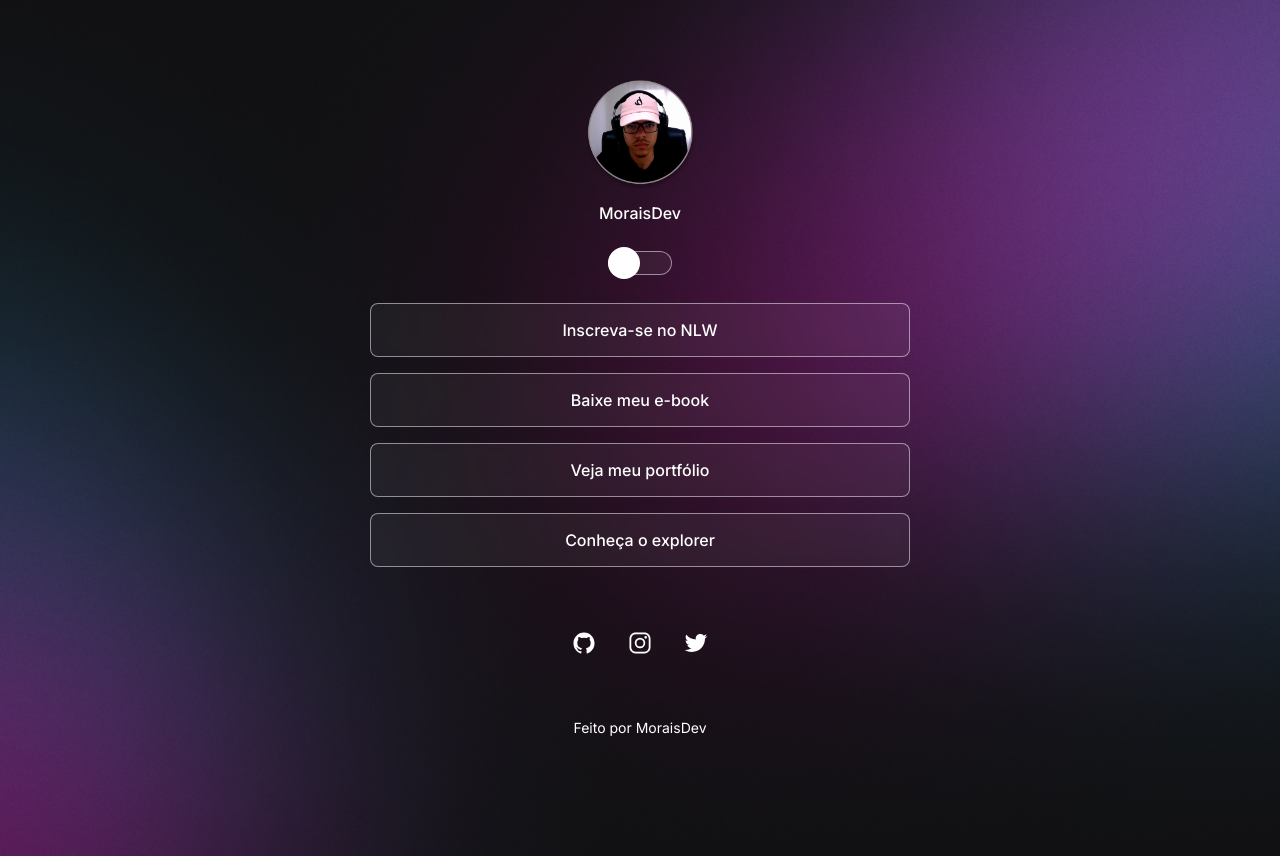
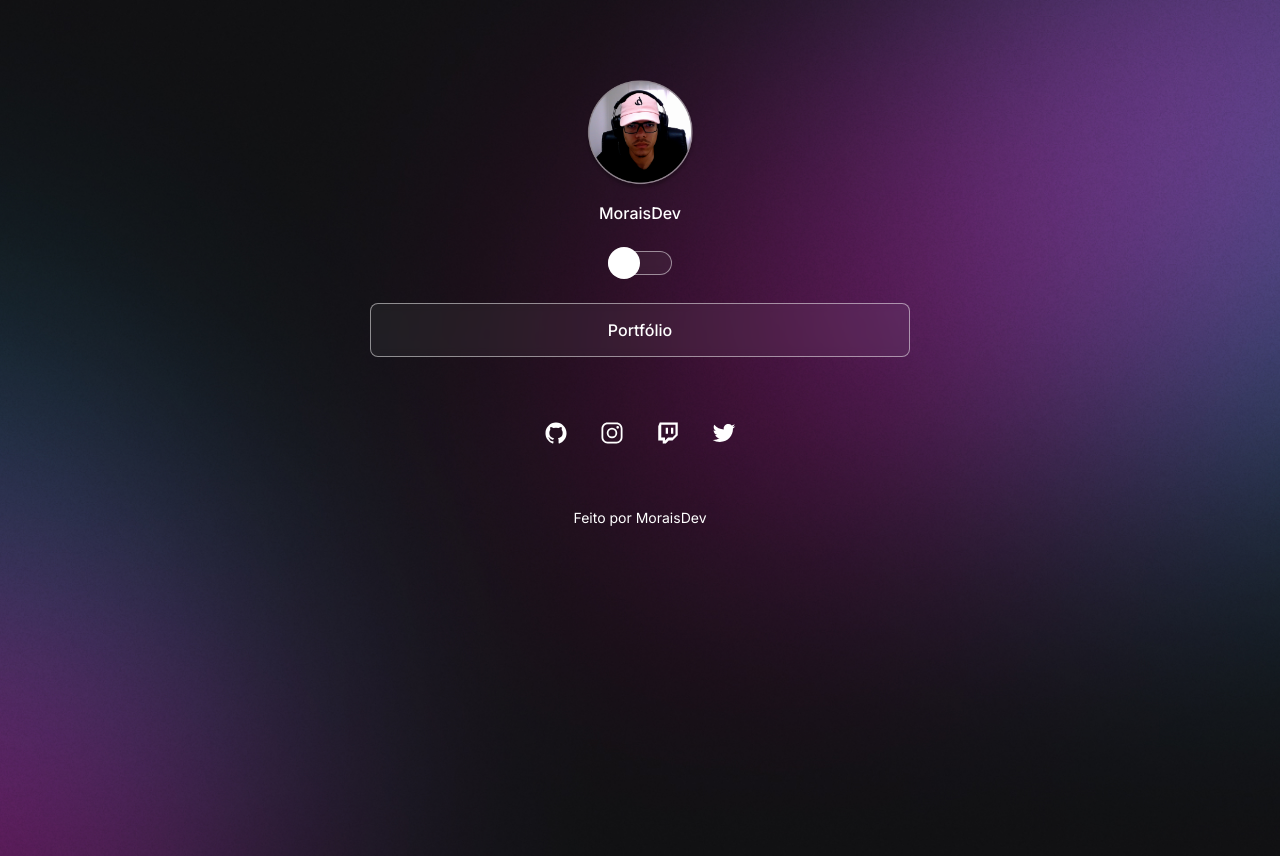
Before and after one commit to MoraiisDev/link-shortener, a plain HTML site: page index.html in a window 1280 px wide. Drawn offline with nearby package versions, Linux system fonts and the light colour scheme.

Commit message:
changing links

```diff
--- a/index.html
+++ b/index.html
@@ -25,17 +25,18 @@
         </div>
         <ul>
             <li>
+                <a href="https://github.com/MoraiisDev" target="_blank">
+                    Portfólio</a>
+            </li>
+            <!-- <li>
                 <a href="#" target="_blank">Inscreva-se no NLW</a>
             </li>
             <li>
                 <a href="#" target="_blank">Baixe meu e-book</a>
             </li>
             <li>
-                <a href="#" target="_blank">Veja meu portfólio</a>
-            </li>
-            <li>
                 <a href="#" target="_blank">Conheça o explorer</a>
-            </li>
+            </li> -->
         </ul>
 
         <div class="social-links">
@@ -45,9 +46,9 @@
             <a href="https://www.instagram.com/mooraiis__/" target="_blank">
                 <ion-icon name="logo-instagram"></ion-icon>
             </a>
-            <!-- <a href="#">
-                <ion-icon name="logo-youtube"></ion-icon>
-            </a>    -->
+            <a href="https://www.twitch.tv/mooraais" target="_blank">
+                <ion-icon name="logo-twitch"></ion-icon>
+            </a>
             <a href="https://twitter.com/Moorais05" target="_blank">
                 <ion-icon name="logo-twitter"></ion-icon>
             </a>
```
